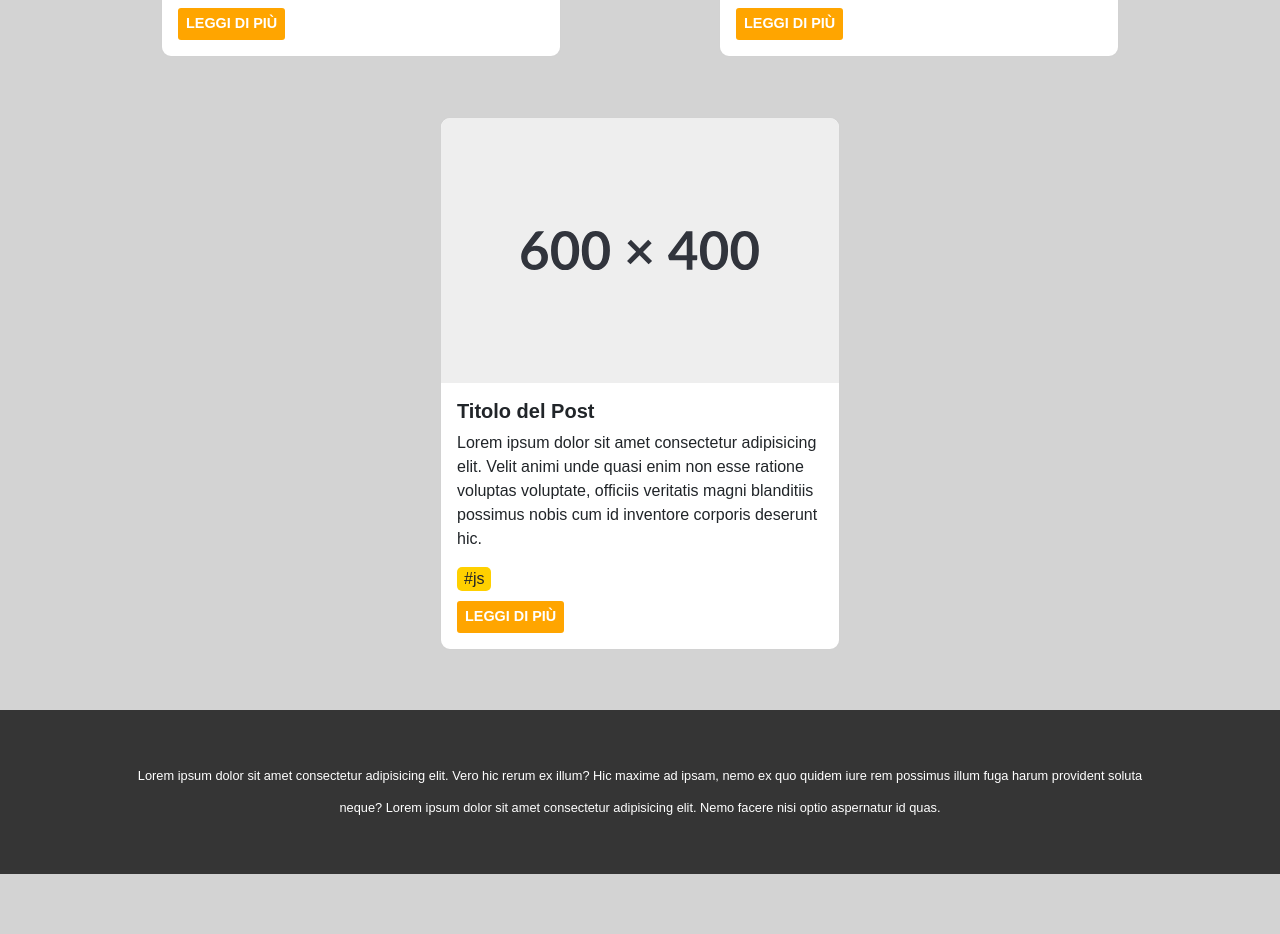
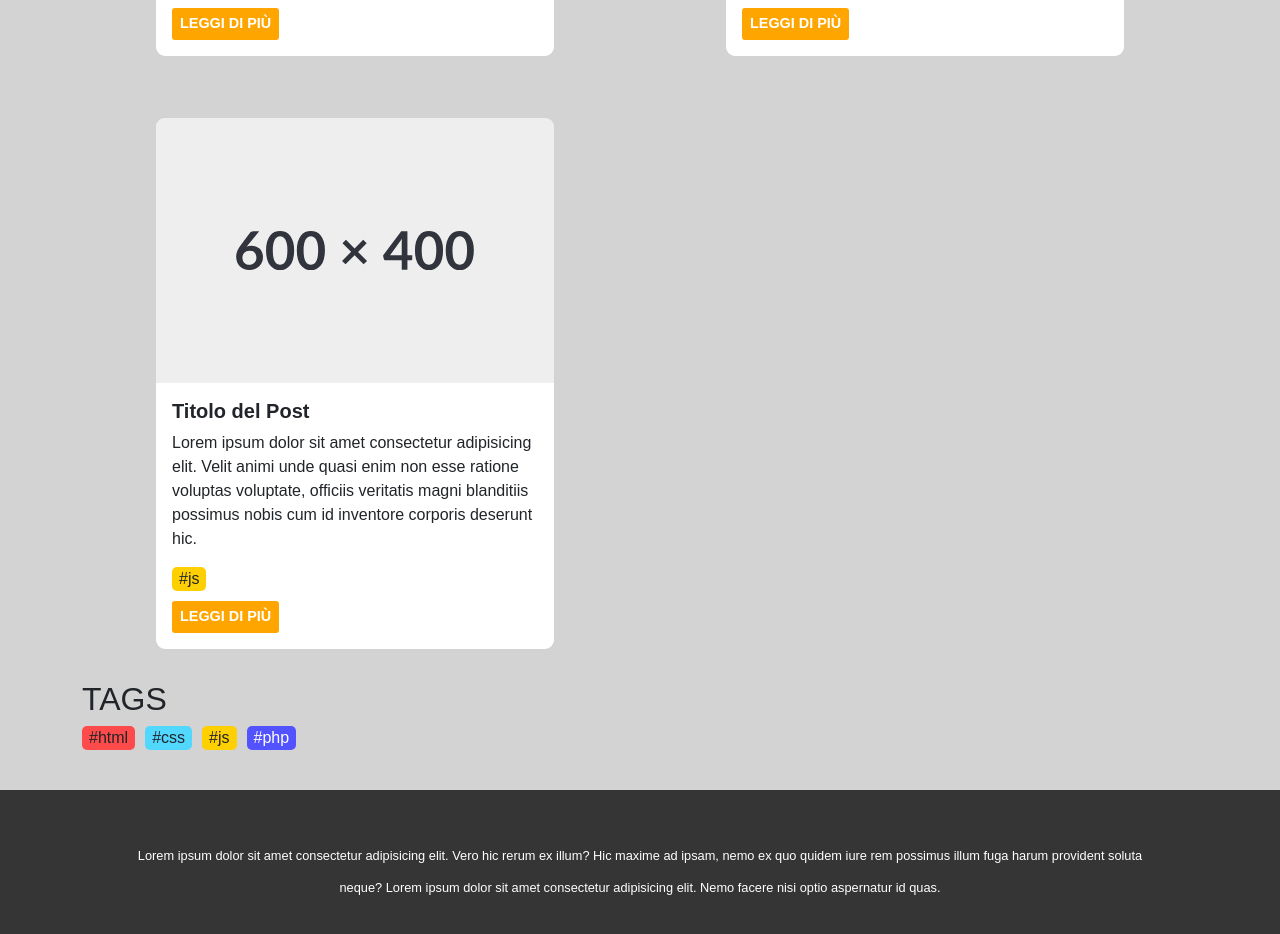
Before and after one commit to DanielaEsposito/react-props, a React (Vite) app: page / in a window 1280 px wide. Shown: the part 606-1540 px from the top of the page. Before the commit the page ends 1480 px from the top, so only its background shows below. Built offline with nearby package versions, Linux system fonts and the light colour scheme.

Commit message:
add tags

```diff
--- a/src/assets/css/index.css
+++ b/src/assets/css/index.css
@@ -40,6 +40,9 @@ body {
 .red {
   background-color: rgb(253, 74, 74);
 }
+.light-blu {
+  background-color: rgb(82, 215, 255);
+}
 .blu {
   background-color: rgb(82, 82, 255);
   color: white;
--- a/src/componensts/Main-content.jsx
+++ b/src/componensts/Main-content.jsx
@@ -1,11 +1,13 @@
 import Card from "./Card.jsx";
+import Tags from "./Tags.jsx";
 import posts from "../data/posts.jsx";
 export default function Main() {
   return (
     <>
       <main>
         <section className="card-main">
-          <div className="container d-flex flex-wrap">
+          <div className="container ">
+            <div className="row row-cols-2">
               {posts
                 .filter((post) => post.published === true)
                 .map((post) => (
@@ -18,6 +20,15 @@ export default function Main() {
                   />
                 ))}
             </div>
+          </div>
+        </section>
+        <section>
+          <div className="container">
+            <h2>TAGS</h2>
+            <div>
+              <Tags />
+            </div>
+          </div>
         </section>
       </main>
     </>
--- /dev/null
+++ b/src/componensts/Tags.jsx
@@ -0,0 +1,27 @@
+import posts from "../data/posts.jsx";
+export default function Tags() {
+  const allTags = posts.map((posts) => posts.tags).flat();
+  const tags = [];
+  allTags.forEach((tag) => {
+    if (!tags.includes(tag)) tags.push(tag);
+    console.log(tags);
+  });
+  return (
+    <div className="tag">
+      {tags.map((tag) => {
+        if (tag === "html") {
+          return <span className="tags red">#{tag}</span>;
+        }
+        if (tag === "css") {
+          return <span className="tags light-blu">#{tag}</span>;
+        }
+        if (tag === "js") {
+          return <span className="tags yellow">#{tag}</span>;
+        }
+        if (tag === "php") {
+          return <span className="tags blu">#{tag}</span>;
+        }
+      })}
+    </div>
+  );
+}
```
Lines whose indentation alone changed are shown as unchanged.
